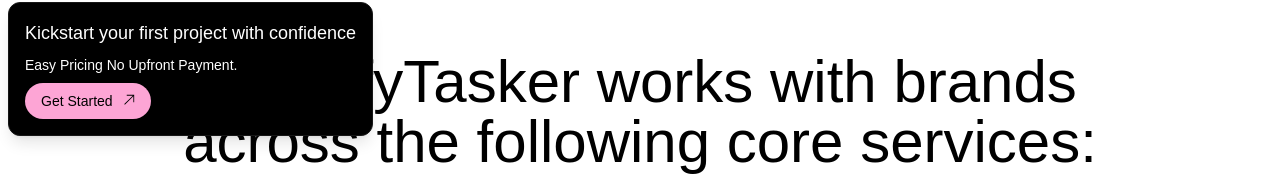
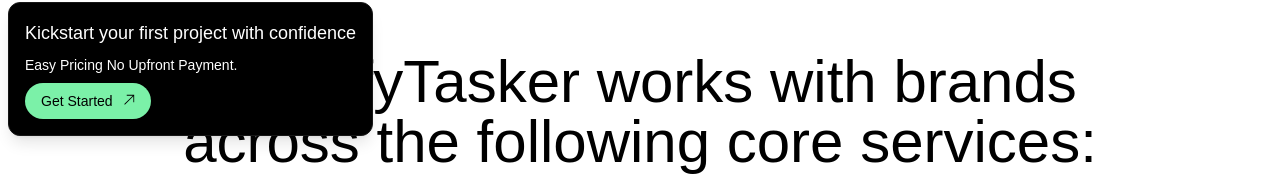
Before and after one commit to Vijendra2016/shopifytaskerwebapp, a Next.js app: page / in a window 1280 px wide. Shown: the part 648-824 px from the top of the page. Built offline with nearby package versions, Linux system fonts and the light colour scheme.

Commit message:
create task open the task model

```diff
--- a/src/app/components/WelcomeCard.tsx
+++ b/src/app/components/WelcomeCard.tsx
@@ -25,7 +25,7 @@ export default function WelcomeCard() {
         Easy Pricing No Upfront Payment.  </p>
         <button
           onClick={() => setShowModal(true)}
-          className="inline-flex items-center bg-pink-300 text-black px-4 py-2 rounded-full text-sm font-medium hover:bg-pink-400 transition"
+          className="inline-flex items-center bg-green-300 text-black px-4 py-2 rounded-full text-sm font-medium hover:bg-pink-400 transition"
         >
           Get Started
           <TfiArrowTopRight className="ml-2" />
```
